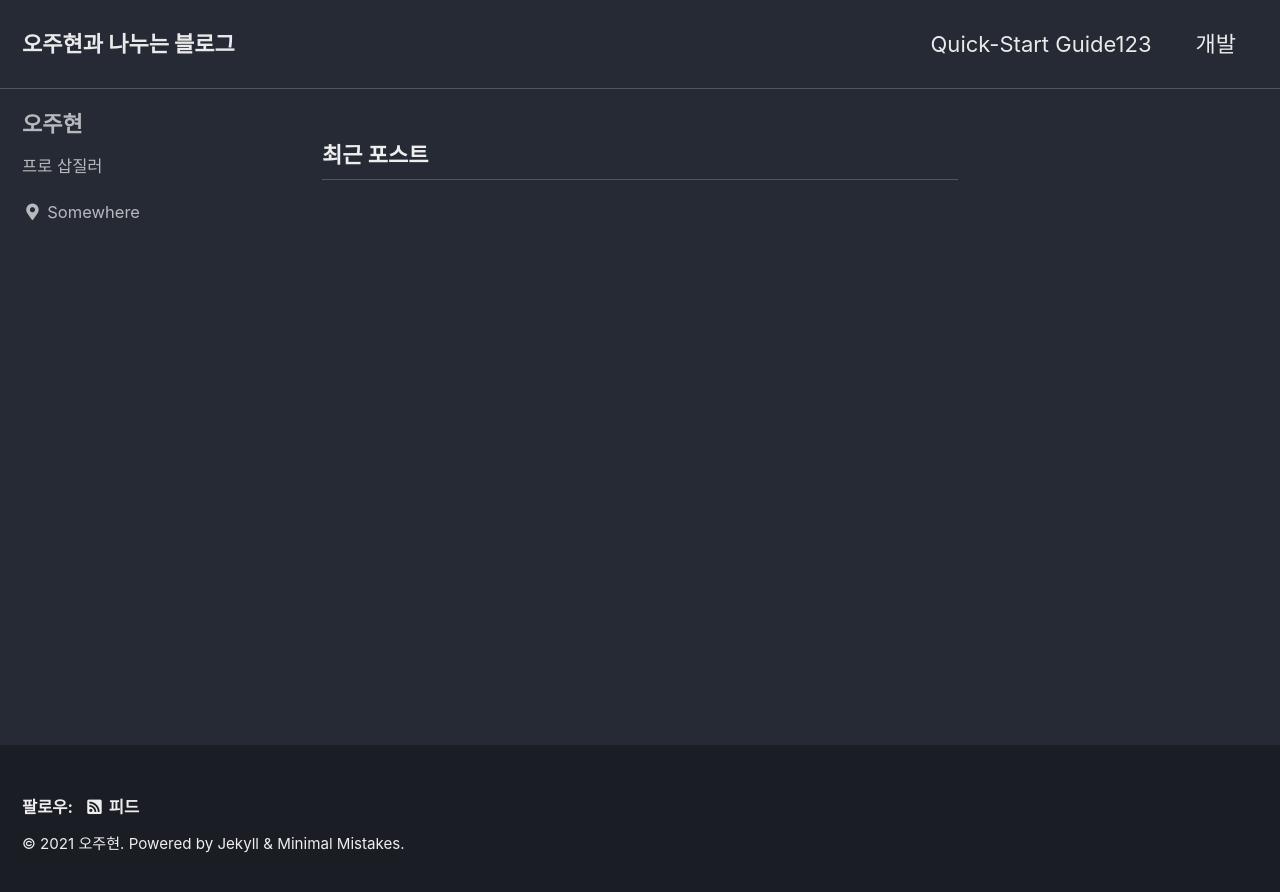
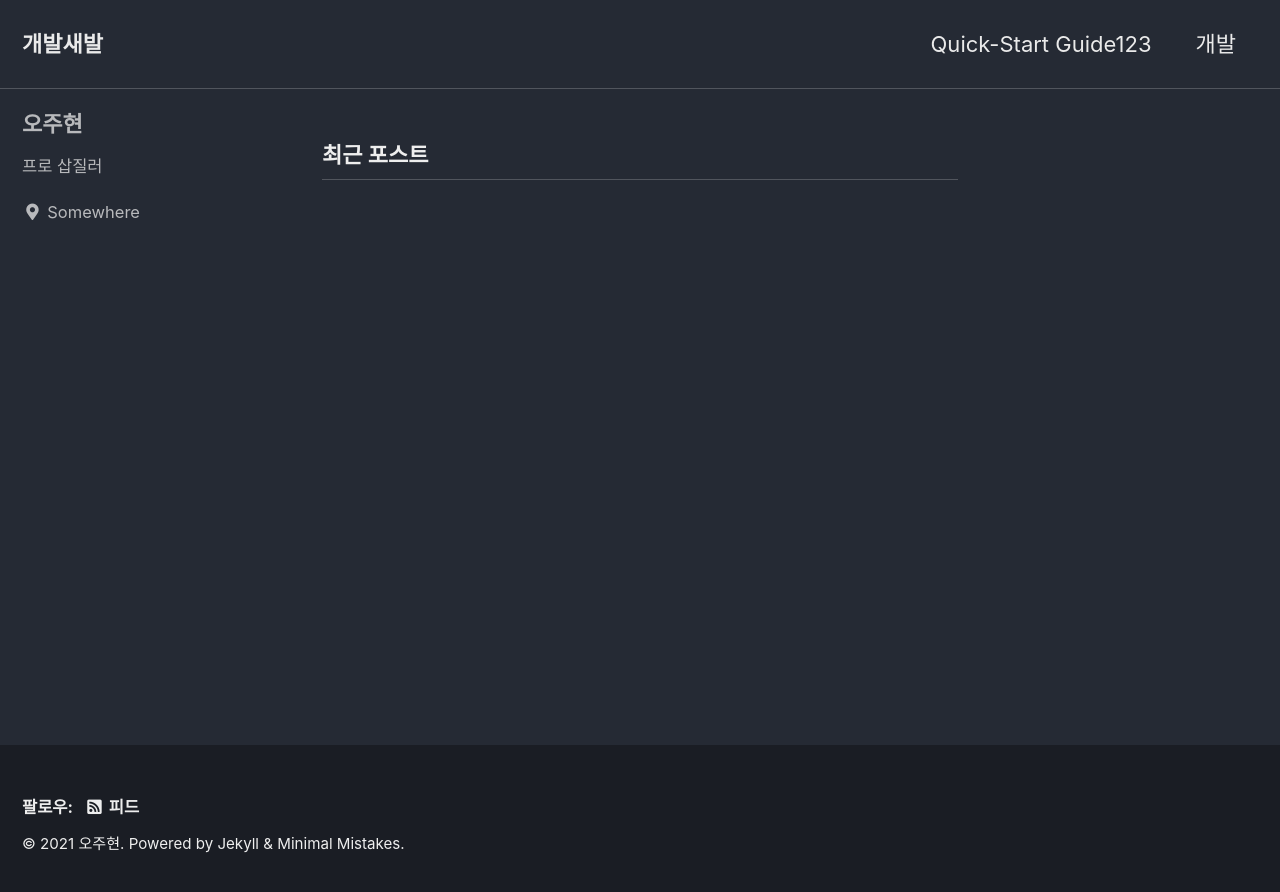
Before and after one commit to juhyun-oh/blog, a Jekyll site: the page built from index.html, in a window 1280 px wide. Shown: the top 892 px of the page. Built offline with Jekyll 4.4.1, drawn with Linux system fonts in a browser that asks for light colours; cached includes are drawn as plain includes; the list of posts is cut into pages by our own code.

Commit message:
블로그 제목 및 기본 설정

```diff
--- a/_config.yml
+++ b/_config.yml
@@ -16,14 +16,14 @@ minimal_mistakes_skin    : "dark" # "air", "aqua", "contrast", "dark", "dirt", "
 
 # Site Settings
 locale                   : "ko-KR"
-title                    : "오주현과 나누는 블로그"
+title                    : "개발새발"
 title_separator          : "-"
 subtitle                 : # site tagline that appears below site title in masthead
 name                     : "오주현"
-description              : "An amazing website."
+description              : "개발새발 써내려가는 중"
 url                      : "https://juhyun-oh.github.io"
 baseurl                  : # the subpath of your site, e.g. "/blog"
-repository               : # GitHub username/repo-name e.g. "mmistakes/minimal-mistakes"
+repository               : "juhyun-oh/blog"
 teaser                   : # path of fallback teaser image, e.g. "/assets/images/500x300.png"
 logo                     : # path of logo image to display in the masthead, e.g. "/assets/images/88x88.png"
 masthead_title           : # overrides the website title displayed in the masthead, use " " for no title
@@ -210,7 +210,7 @@ sass:
 permalink: /:categories/:title/
 paginate: 5 # amount of posts to show
 paginate_path: /page:num/
-timezone: # https://en.wikipedia.org/wiki/List_of_tz_database_time_zones
+timezone: Asia/Seoul
 
 
 # Plugins (previously gems:)
@@ -277,6 +277,8 @@ defaults:
       layout: single
       author_profile: true
       read_time: true
-      comments: # true
+      comments: true
       share: true
       related: true
+      show_date: true
+      date_format: "%Y-%m-%d"
```
